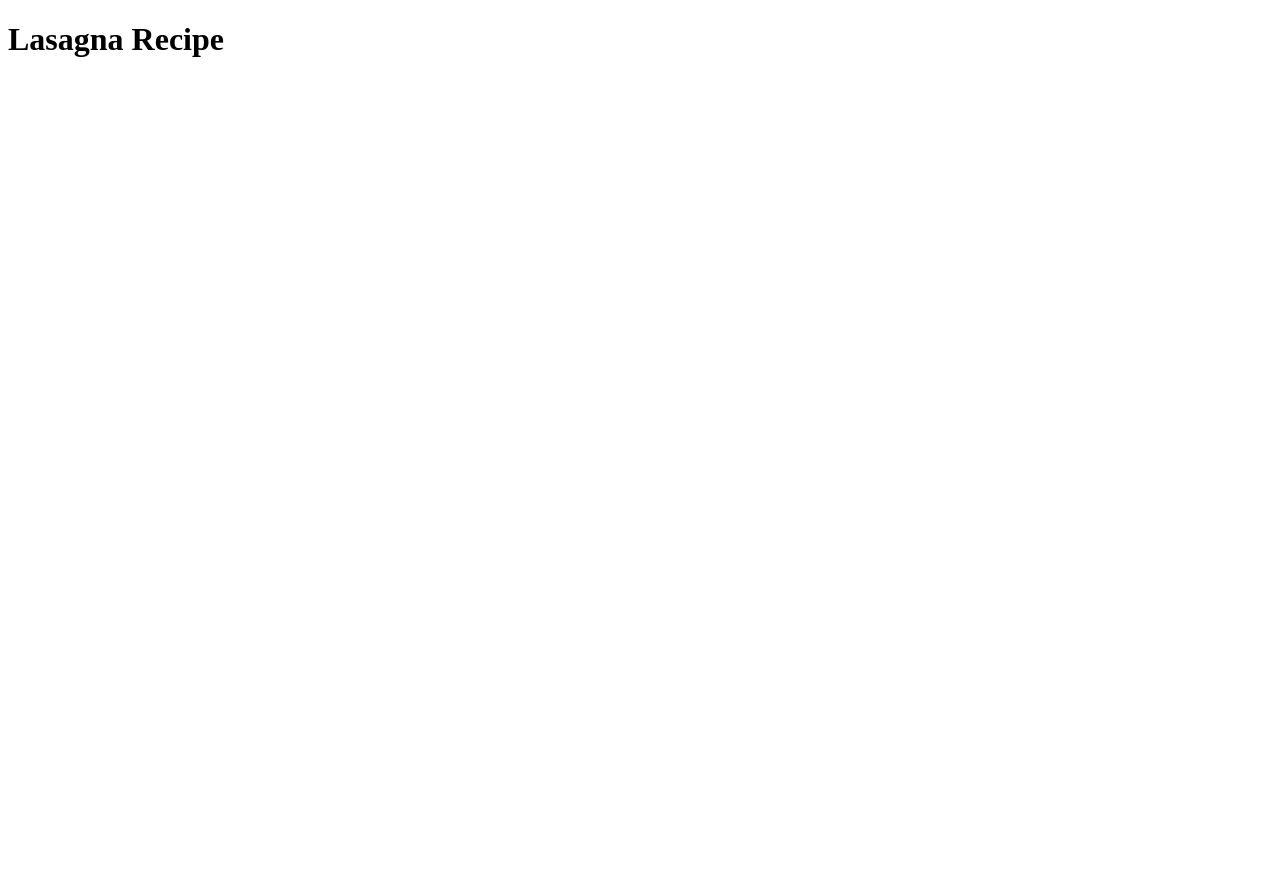
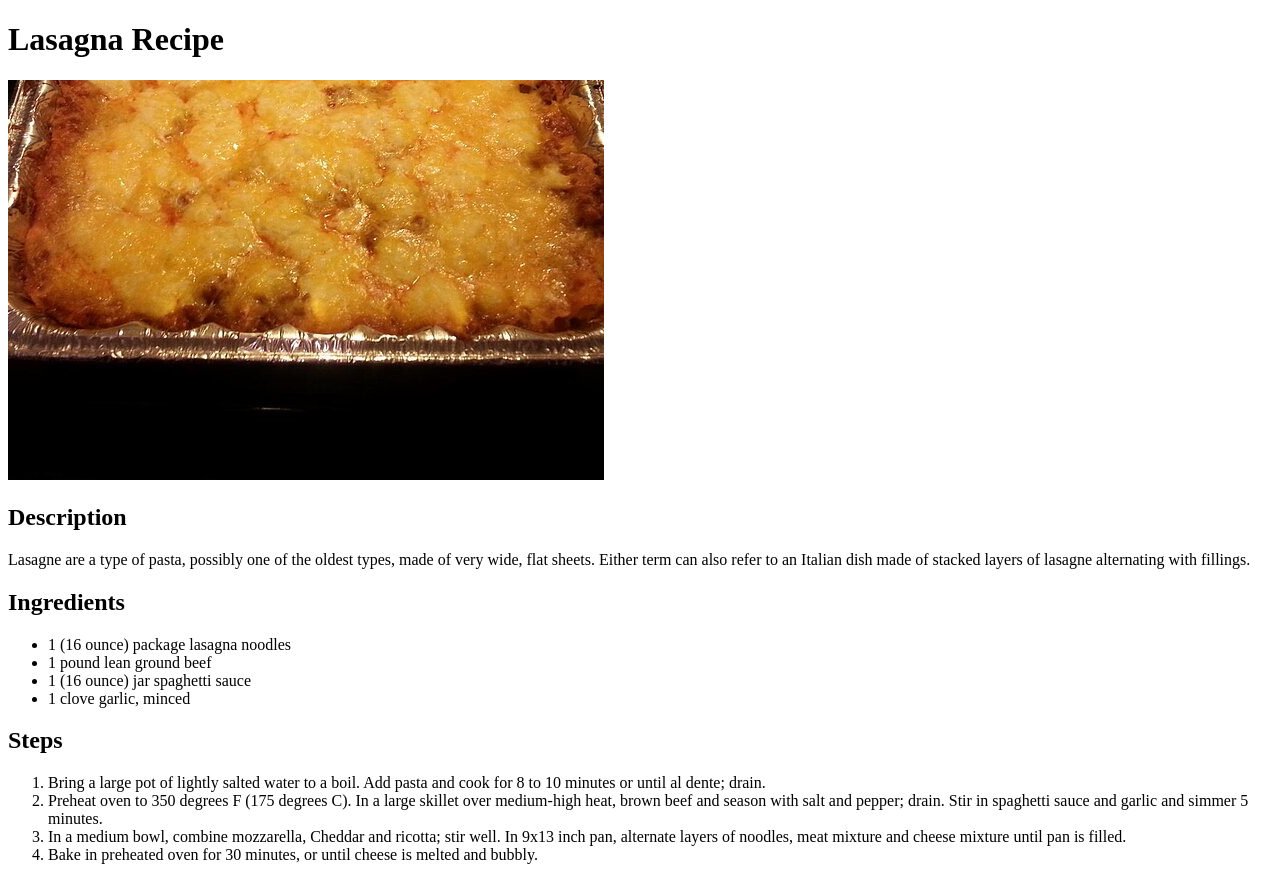
Before and after one commit to jklxco/odin-recipes, a plain HTML site: page recipes/lasagna.html in a window 1280 px wide. Before the commit the page ends 800 px from the top, so only its background shows below. Drawn offline with Linux system fonts and the light colour scheme.

```diff
--- a/recipes/lasagna.html
+++ b/recipes/lasagna.html
@@ -7,6 +7,28 @@
     </head>
     <body>
         <h1>Lasagna Recipe</h1>
+        <img src="../img/lasagna.jpeg" alt="A beautiful cheesy lasagna">
+
+        <h2>Description</h2>
+        <p>Lasagne are a type of pasta, possibly one of the oldest types, made of very wide, flat sheets.
+            Either term can also refer to an Italian dish made of stacked layers of lasagne alternating with fillings.
+        </p>
+
+        <h2>Ingredients</h2>
+        <ul>
+            <li>1 (16 ounce) package lasagna noodles</li>
+            <li>1 pound lean ground beef</li>
+            <li>1 (16 ounce) jar spaghetti sauce</li>
+            <li>1 clove garlic, minced</li>
+        </ul>
+
+        <h2>Steps</h2>
+        <ol>
+            <li>Bring a large pot of lightly salted water to a boil. Add pasta and cook for 8 to 10 minutes or until al dente; drain.</li>
+            <li>Preheat oven to 350 degrees F (175 degrees C). In a large skillet over medium-high heat, brown beef and season with salt and pepper; drain. Stir in spaghetti sauce and garlic and simmer 5 minutes.</li>
+            <li>In a medium bowl, combine mozzarella, Cheddar and ricotta; stir well. In 9x13 inch pan, alternate layers of noodles, meat mixture and cheese mixture until pan is filled.</li>
+            <li>Bake in preheated oven for 30 minutes, or until cheese is melted and bubbly.</li>
+        </ol>
 
 
     </body>
```
Also changed, not shown: index.html (+4 -2 lines), recipes/cookie.html (added, +37 -0 lines), img/cookie.jpeg (added), img/lasagna.jpeg (added).
